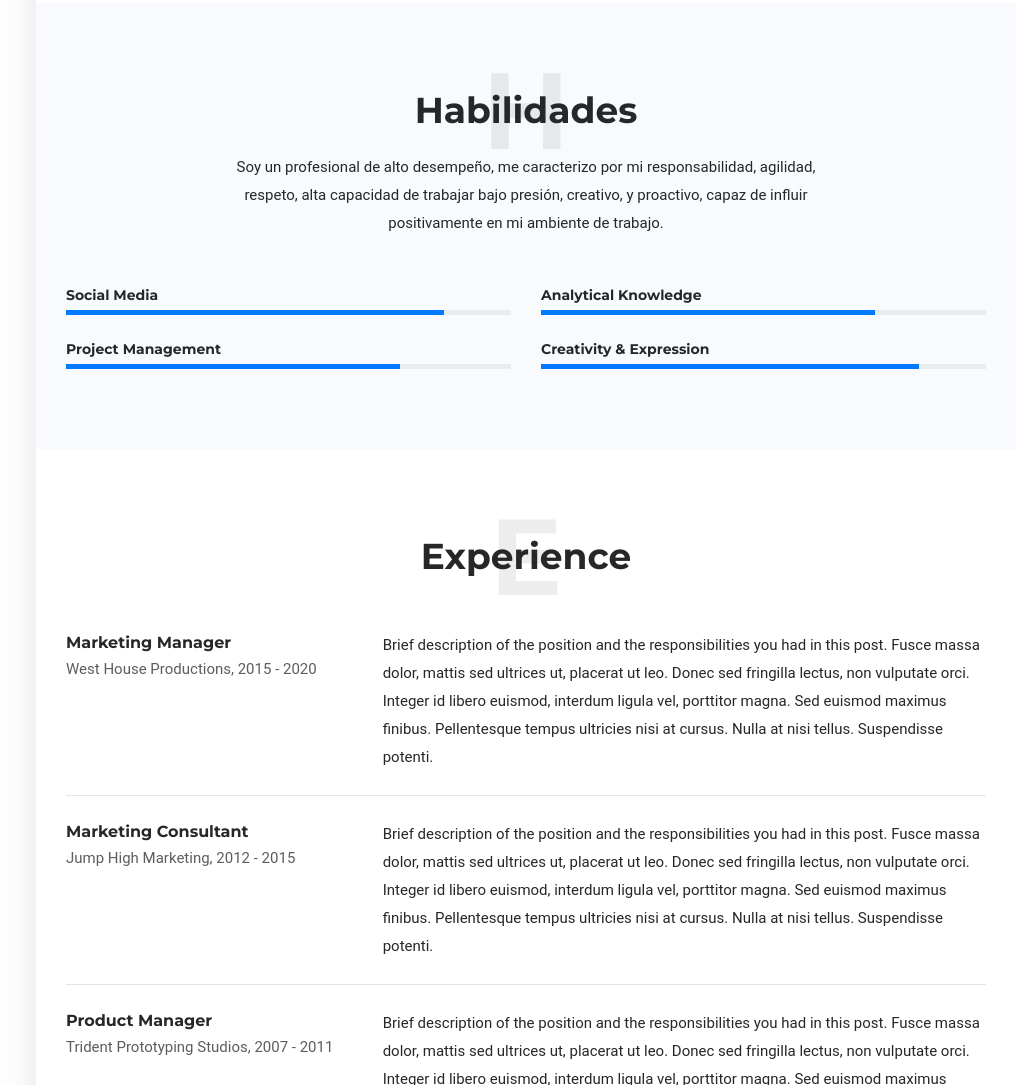
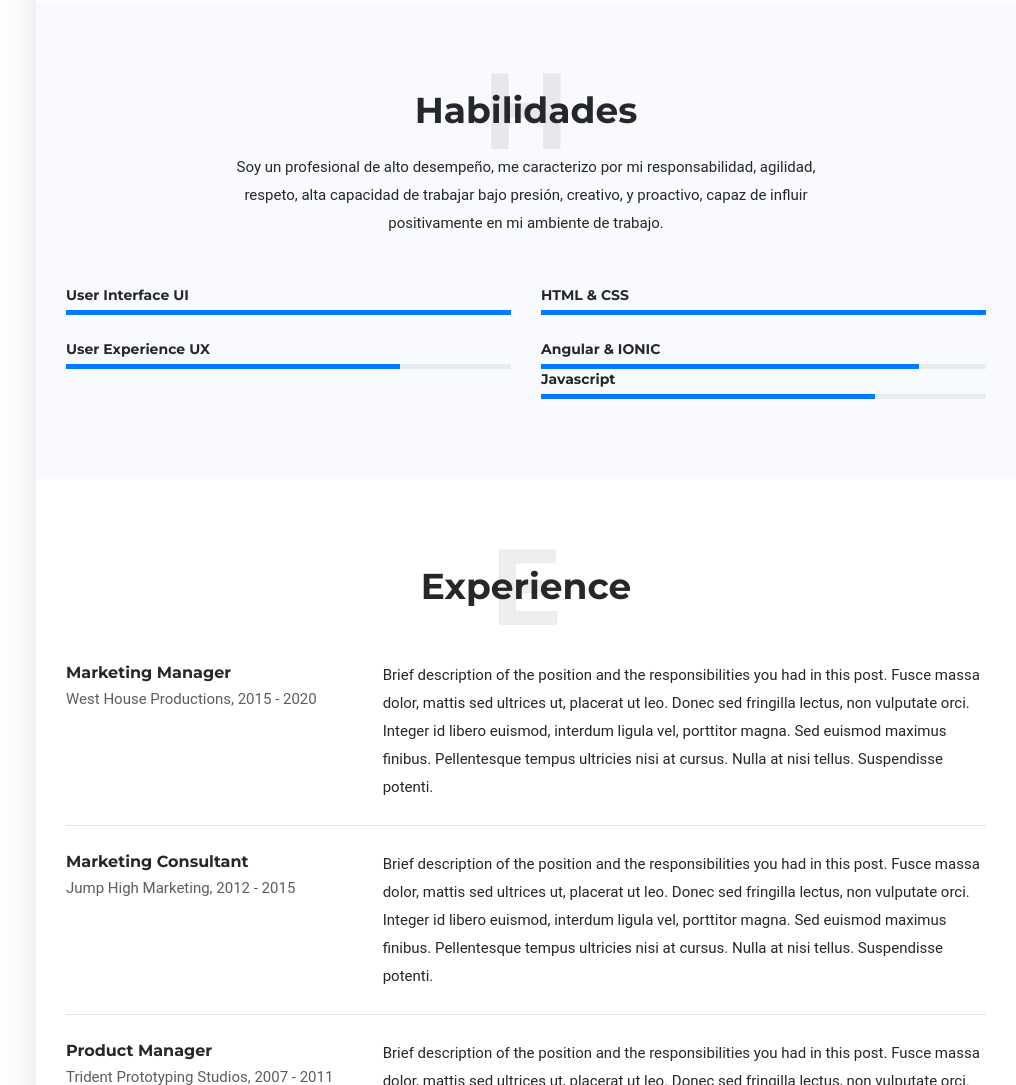
Before and after one commit to clrestrepo/portafolio, a plain HTML site: page index.html in a window 1280 px wide. Shown: the part 1989-3074 px from the top of the page, without its empty margins (264-1280 px from the left). Drawn offline with Linux system fonts and the light colour scheme; animation ran at ten frames a second; a web font is replaced by a local one.

Commit message:
Update index.html

```diff
--- a/index.html
+++ b/index.html
@@ -196,23 +196,27 @@
                         </div>
                         <div class="row">
                             <div class="col-md-6 mb-4 mb-md-0">
-                                <p class="h6 mb-1">Social Media</p>
+                                <p class="h6 mb-1">User Interface UI</p>
                                 <div class="progress mb-4 rounded-0" style="height:5px">
-                                    <div class="progress-bar" role="progressbar" style="width: 85%" aria-valuenow="85" aria-valuemin="0" aria-valuemax="100"></div>
+                                    <div class="progress-bar" role="progressbar" style="width: 100%" aria-valuenow="100" aria-valuemin="0" aria-valuemax="100"></div>
                                 </div>
-                                <p class="h6 mb-1">Project Management</p>
+                                <p class="h6 mb-1">User Experience UX</p>
                                 <div class="progress rounded-0" style="height:5px">
                                     <div class="progress-bar" role="progressbar" style="width: 75%" aria-valuenow="75" aria-valuemin="0" aria-valuemax="100"></div>
                                 </div>
                             </div>
                             <div class="col-md-6">
-                                <p class="h6 mb-1">Analytical Knowledge</p>
+                                <p class="h6 mb-1">HTML & CSS</p>
                                 <div class="progress mb-4 rounded-0" style="height:5px">
-                                    <div class="progress-bar" role="progressbar" style="width: 75%" aria-valuenow="75" aria-valuemin="0" aria-valuemax="100"></div>
+                                    <div class="progress-bar" role="progressbar" style="width: 100%" aria-valuenow="100" aria-valuemin="0" aria-valuemax="100"></div>
                                 </div>
-                                <p class="h6 mb-1">Creativity & Expression</p>
+                                <p class="h6 mb-1">Angular & IONIC</p>
                                 <div class="progress rounded-0" style="height:5px">
                                     <div class="progress-bar" role="progressbar" style="width: 85%" aria-valuenow="85" aria-valuemin="0" aria-valuemax="100"></div>
+                                </div>
+                                <p class="h6 mb-1">Javascript</p>
+                                <div class="progress rounded-0" style="height:5px">
+                                    <div class="progress-bar" role="progressbar" style="width: 75%" aria-valuenow="75" aria-valuemin="0" aria-valuemax="100"></div>
                                 </div>
                             </div>
                         </div>
```
